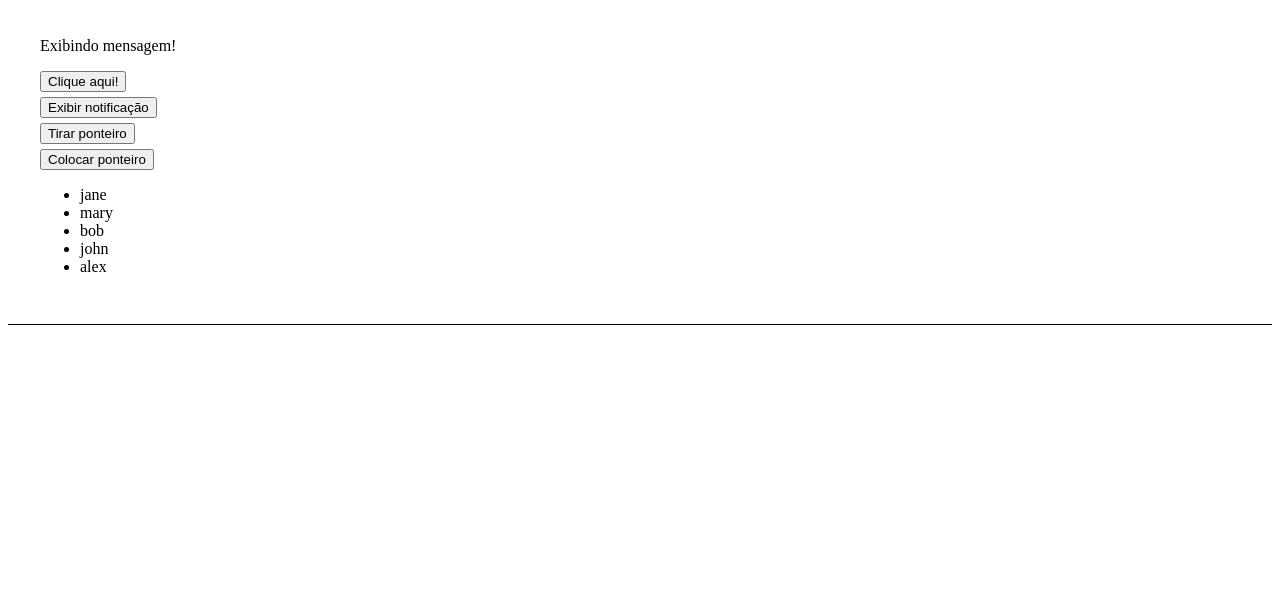
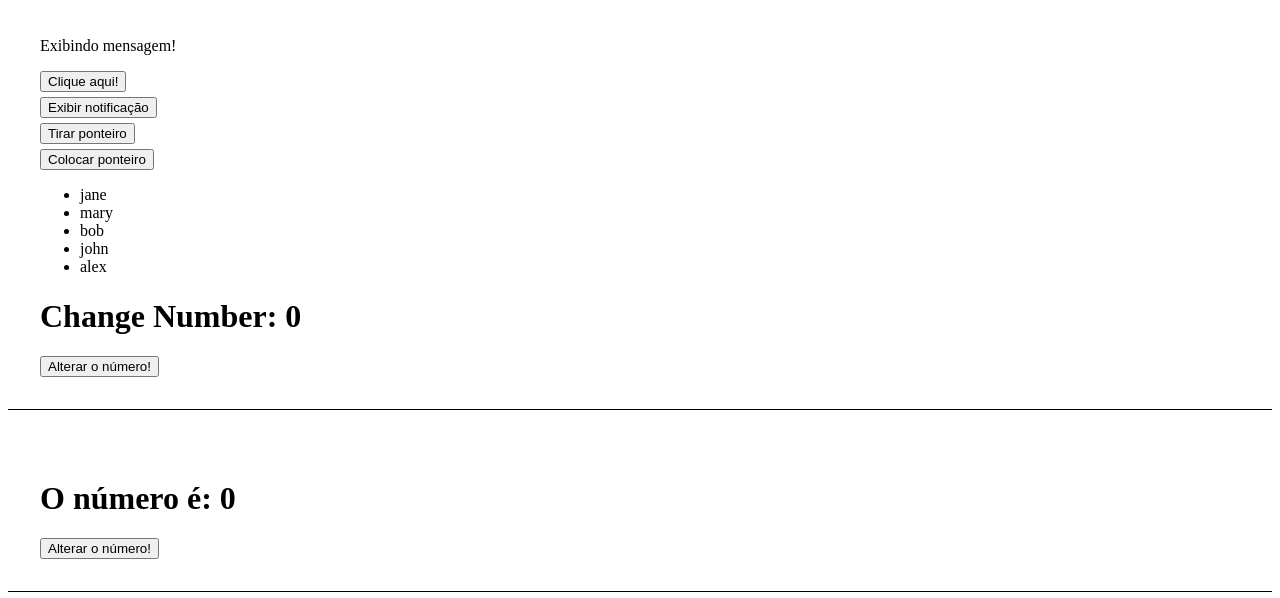
Before and after one commit to ssoaresleo/Angular, an Angular app: page / in a window 1280 px wide. Shown: the part 1090-1688 px from the top of the page. Built offline with nearby package versions, Linux system fonts and the light colour scheme.

Commit message:
Events Emitter

```diff
--- a/src/app/app.component.html
+++ b/src/app/app.component.html
@@ -10,3 +10,4 @@
 <app-directives />
 <app-if-render />
 <app-events />
+<app-emitter />
--- /dev/null
+++ b/src/app/components/change-number/change-number.component.html
@@ -0,0 +1 @@
+<button (click)="handleClick()">Alterar o número!</button>
--- /dev/null
+++ b/src/app/components/change-number/change-number.component.ts
@@ -0,0 +1,15 @@
+import { Component, Output, EventEmitter } from '@angular/core';
+
+@Component({
+  selector: 'app-change-number',
+  standalone: true,
+  imports: [],
+  templateUrl: './change-number.component.html',
+  styleUrl: './change-number.component.scss',
+})
+export class ChangeNumberComponent {
+  @Output() changeNumber: EventEmitter<any> = new EventEmitter();
+  handleClick() {
+    this.changeNumber.emit();
+  }
+}
--- /dev/null
+++ b/src/app/components/emitter/emitter.component.html
@@ -0,0 +1,4 @@
+<div class="class">
+  <h1>O número é: {{ myNumber }}</h1>
+  <app-change-number (changeNumber)="onChangeNumber()"></app-change-number>
+</div>
--- /dev/null
+++ b/src/app/components/emitter/emitter.component.ts
@@ -0,0 +1,16 @@
+import { Component } from '@angular/core';
+import { ChangeNumberComponent } from '../change-number/change-number.component';
+
+@Component({
+  selector: 'app-emitter',
+  standalone: true,
+  imports: [ChangeNumberComponent],
+  templateUrl: './emitter.component.html',
+  styleUrl: './emitter.component.scss',
+})
+export class EmitterComponent {
+  myNumber: number = 0;
+  onChangeNumber() {
+    this.myNumber = Math.floor(Math.random() * 10);
+  }
+}
--- a/src/app/components/events/events.component.html
+++ b/src/app/components/events/events.component.html
@@ -12,4 +12,6 @@
   <ul>
     <li *ngFor="let name of names">{{ name }}</li>
   </ul>
+  <h1>Change Number: {{ myNumber }}</h1>
+  <app-change-number (changeNumber)="onChangeNumber()"></app-change-number>
 </div>
--- a/src/app/components/events/events.component.ts
+++ b/src/app/components/events/events.component.ts
@@ -1,17 +1,19 @@
 import { CommonModule } from '@angular/common';
 import { Component } from '@angular/core';
+import { ChangeNumberComponent } from '../change-number/change-number.component';
 
 @Component({
   selector: 'app-events',
   standalone: true,
-  imports: [CommonModule],
+  imports: [CommonModule, ChangeNumberComponent],
   templateUrl: './events.component.html',
   styleUrl: './events.component.scss',
 })
 export class EventsComponent {
   show: boolean = true;
+  myNumber: number = 0;
 
-  names: string[] = ["jane", "mary", "bob", "john", "alex"];
+  names: string[] = ['jane', 'mary', 'bob', 'john', 'alex'];
 
   showMessage() {
     this.show = !this.show; //toggle
@@ -23,10 +25,14 @@ export class EventsComponent {
   }
 
   onMouseEnter(hoverName: HTMLElement) {
-    hoverName.style.color = "green";
+    hoverName.style.color = 'green';
   }
 
   onMouseOut(hoverName: HTMLElement) {
-    hoverName.style.color = "blue";
+    hoverName.style.color = 'blue';
+  }
+
+  onChangeNumber() {
+    this.myNumber = Math.floor(Math.random() * 100);
   }
 }
```
Also changed, not shown: src/app/app.component.ts (+18 -6 lines), src/app/components/change-number/change-number.component.scss (added), src/app/components/emitter/emitter.component.scss (added), 2 other files (tests, documents, lock files or other folders).
